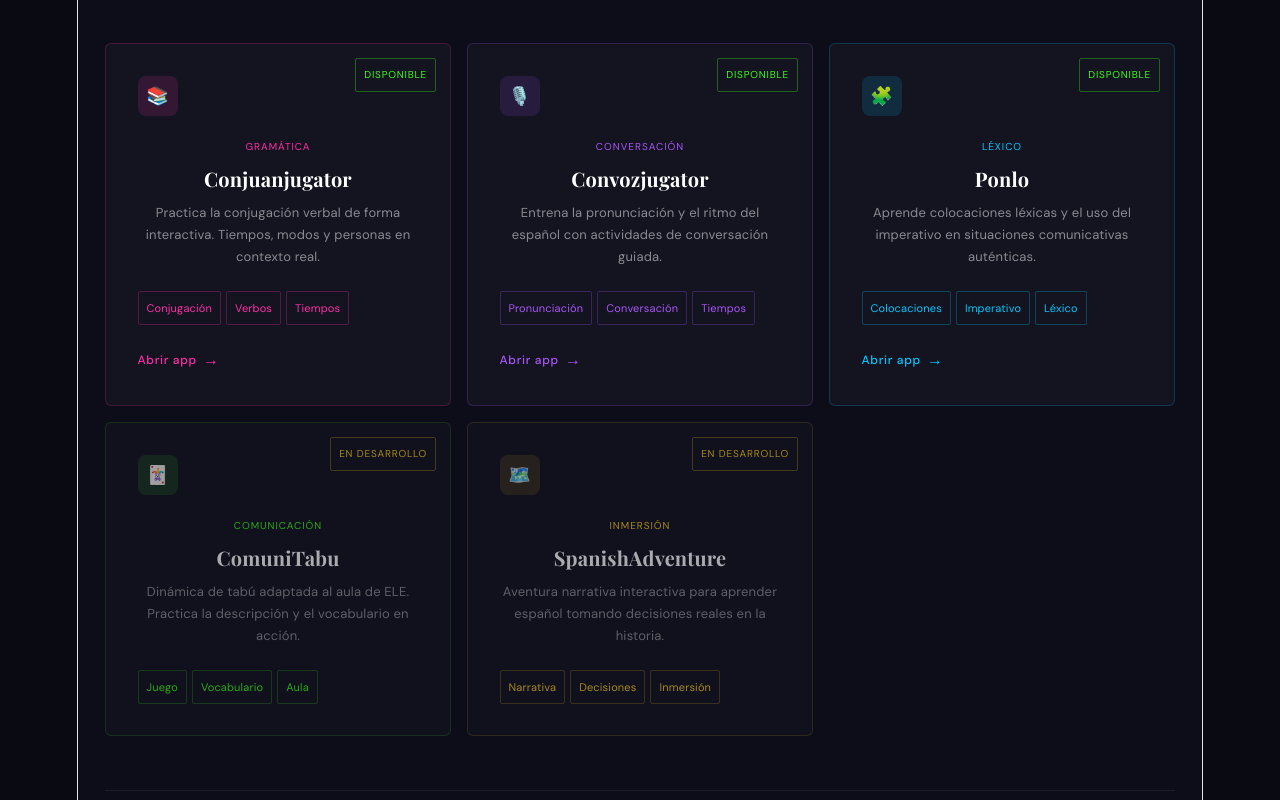
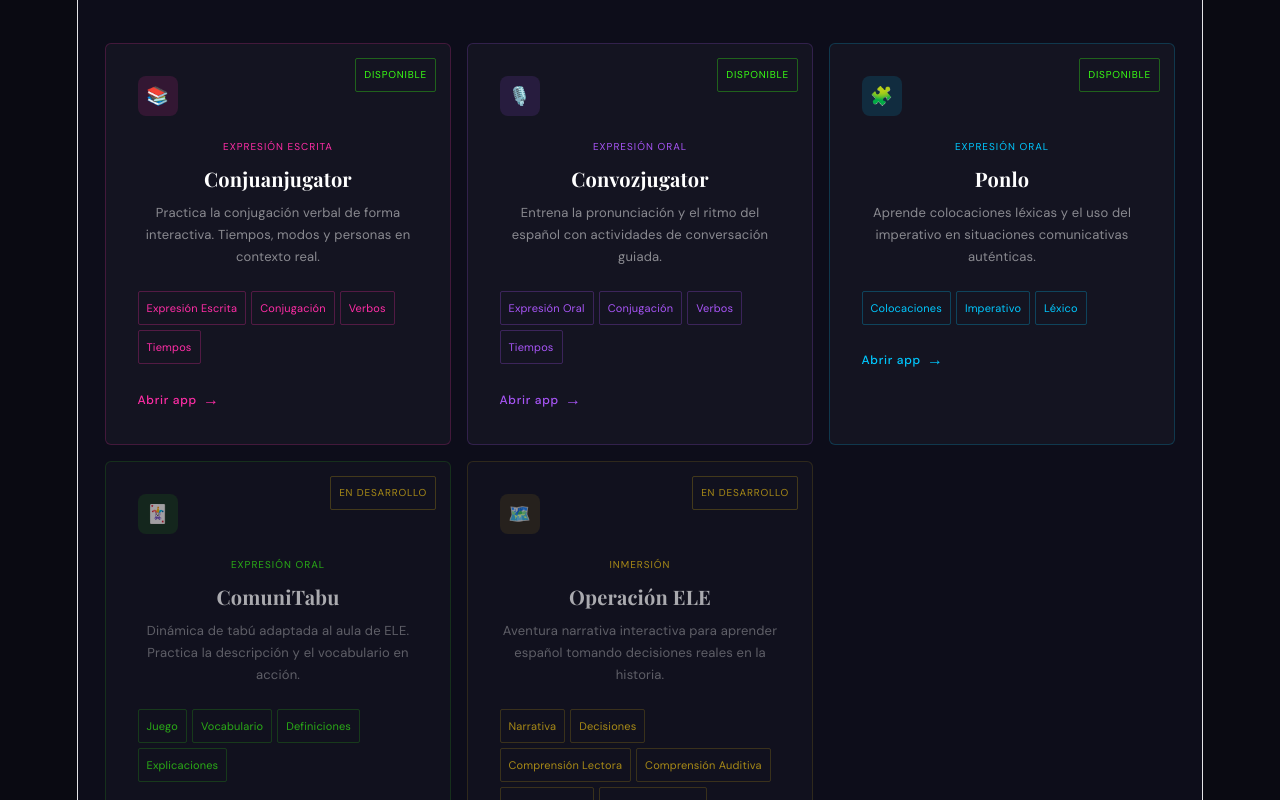
Before and after one commit to J-Kore/SILABOS-DRAFT, a React (Vite) app: page / in a window 1280 px wide. Shown: the part 1660-2460 px from the top of the page. Built offline with nearby package versions, Linux system fonts and the light colour scheme; a web font is replaced by a local one.

Commit message:
descripción apps categorías

```diff
--- a/src/App.jsx
+++ b/src/App.jsx
@@ -15,9 +15,9 @@ const APPS = [
   {
     id: 1,
     nombre: "Conjuanjugator",
-    categoria: "Gramática",
+    categoria: "Expresión Escrita",
     descripcion: "Practica la conjugación verbal de forma interactiva. Tiempos, modos y personas en contexto real.",
-    tags: ["Conjugación", "Verbos", "Tiempos"],
+    tags: ["Expresión Escrita", "Conjugación", "Verbos", "Tiempos"],
     color: "#FF2DA6",
     url: "https://conjuanjugator2.netlify.app/",
     estado: "disponible",
@@ -25,9 +25,9 @@ const APPS = [
   {
     id: 2,
     nombre: "Convozjugator",
-    categoria: "Conversación",
+    categoria: "Expresión Oral",
     descripcion: "Entrena la pronunciación y el ritmo del español con actividades de conversación guiada.",
-    tags: ["Pronunciación", "Conversación", "Tiempos"],
+    tags: ["Expresión Oral", "Conjugación", "Verbos", "Tiempos"],
     color: "#A855F7",
     url: "https://convozjugator.netlify.app/",
     estado: "disponible",
@@ -35,7 +35,7 @@ const APPS = [
   {
     id: 3,
     nombre: "Ponlo",
-    categoria: "Léxico",
+    categoria: "Expresión Oral",
     descripcion: "Aprende colocaciones léxicas y el uso del imperativo en situaciones comunicativas auténticas.",
     tags: ["Colocaciones", "Imperativo", "Léxico"],
     color: "#00C8FF",
@@ -45,19 +45,19 @@ const APPS = [
   {
     id: 4,
     nombre: "ComuniTabu",
-    categoria: "Comunicación",
+    categoria: "Expresión Oral",
     descripcion: "Dinámica de tabú adaptada al aula de ELE. Practica la descripción y el vocabulario en acción.",
-    tags: ["Juego", "Vocabulario", "Aula"],
+    tags: ["Juego", "Vocabulario", "Definiciones", "Explicaciones"],
     color: "#39FF14",
     url: null,
     estado: "desarrollo",
   },
   {
     id: 5,
-    nombre: "SpanishAdventure",
+    nombre: "Operación ELE",
     categoria: "Inmersión",
     descripcion: "Aventura narrativa interactiva para aprender español tomando decisiones reales en la historia.",
-    tags: ["Narrativa", "Decisiones", "Inmersión"],
+    tags: ["Narrativa", "Decisiones", "Comprensión Lectora", "Comprensión Auditiva", "Expresión Oral", "Expresión Escrita"],
     color: "#FACC15",
     url: null,
     estado: "desarrollo",
```
